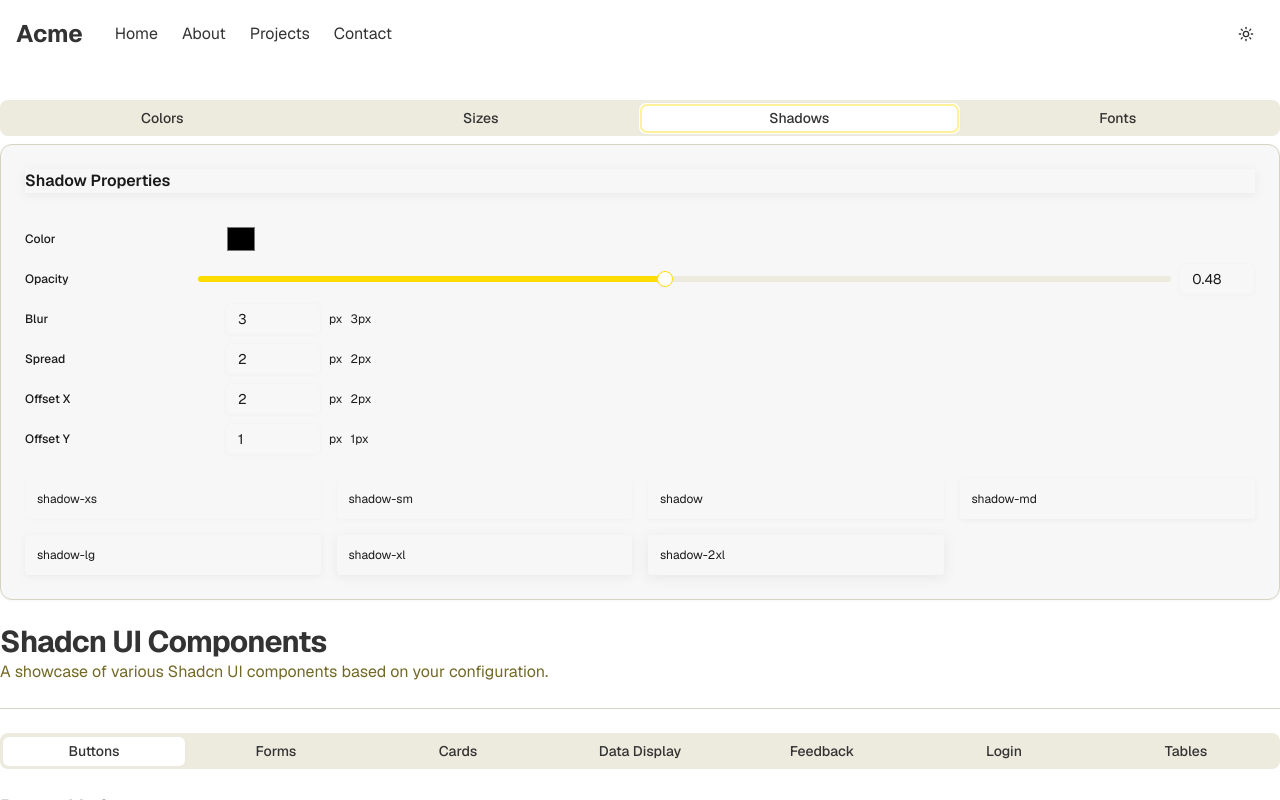
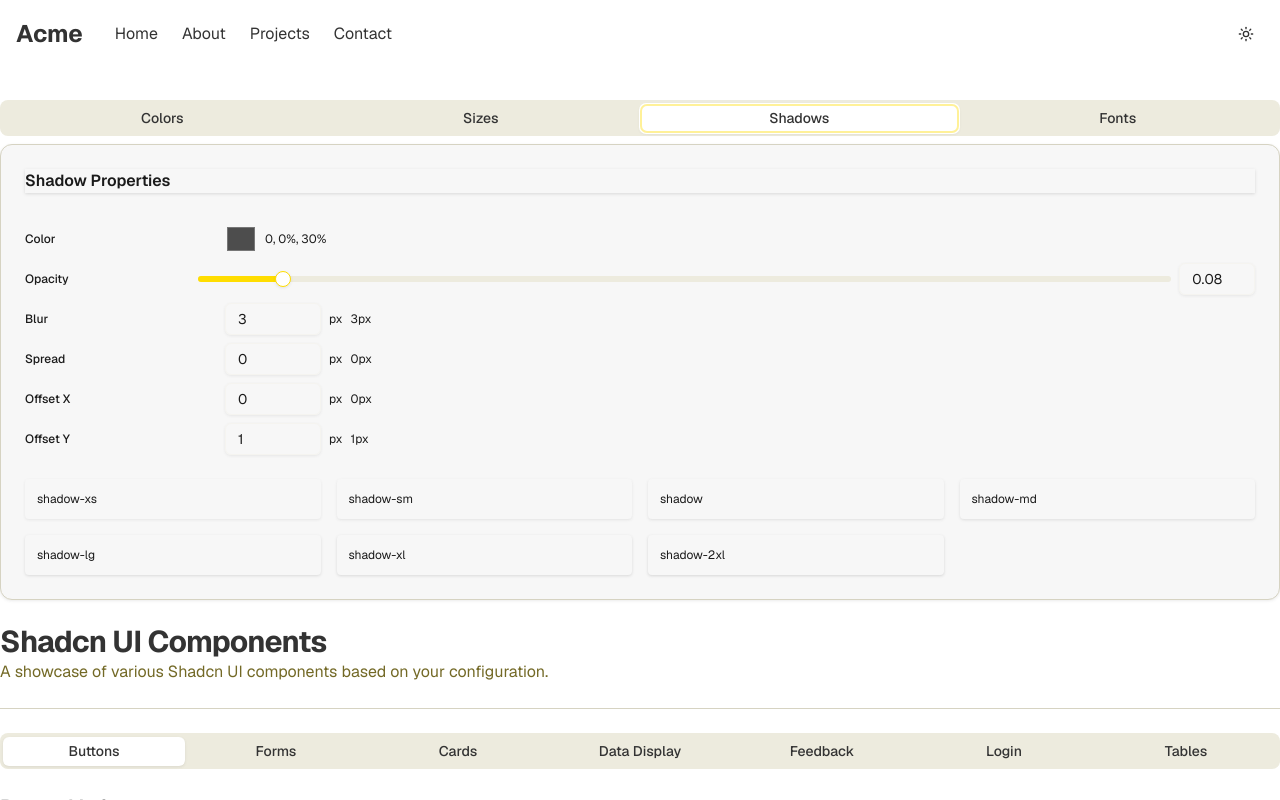
Before and after one commit to smarts-uz/js-next-tinte, a Next.js app: page / in a window 1280 px wide. Both pictures are taken after a click on the tab "Shadows". Shown: the top 800 px of the page. Built offline with nearby package versions, Linux system fonts and the light colour scheme; a web font is replaced by a local one.

Commit message:
shadows modifier

```diff
--- a/src/app/globals.css
+++ b/src/app/globals.css
@@ -43,16 +43,14 @@
   --radius-xl: calc(var(--radius) + 4px);
   --color-destructive-foreground: var(--destructive-foreground);
 
-  /* Computed Shadow Variants */
-  /* Apply the shadow values to the shadow- prefix */
-  --shadow-2xs: 0 0.5px 1.5px 0 hsla(0, 0%, 90%, 0.24);
-  --shadow-xs: 0 0.7px 2.1px 0 hsla(0, 0%, 90%, 0.29);
-  --shadow-sm: 0 0.85px 2.55px 0 hsla(0, 0%, 90%, 0.34);
-  --shadow: 0 1px 3px 0 hsla(0, 0%, 90%, 0.48);
-  --shadow-md: 0 1.2px 4.5px 0 hsla(0, 0%, 90%, 0.58);
-  --shadow-lg: 0 1.5px 6px 0 hsla(0, 0%, 90%, 0.72);
-  --shadow-xl: 0 2px 9px 0 hsla(0, 0%, 90%, 0.86);
-  --shadow-2xl: 0 2.5px 12px 0 hsla(0, 0%, 90%, 0.95);
+  --shadow-2xs: var(--shadow-2xs);
+  --shadow-xs: var(--shadow-xs);
+  --shadow-sm: var(--shadow-sm);
+  --shadow: var(--shadow);
+  --shadow-md: var(--shadow-md);
+  --shadow-lg: var(--shadow-lg);
+  --shadow-xl: var(--shadow-xl);
+  --shadow-2xl: var(--shadow-2xl);
 
   /* Letter Spacing */
   --tracking-tighter: calc(var(--letter-spacing) - 0.05em);
@@ -108,12 +106,6 @@
   --sidebar-border: hsl(0, 0%, 90%);
   --sidebar-ring: hsl(0, 0%, 60%);
   --destructive-foreground: hsl(0, 0%, 100%);
-  --shadow-color: hsl(0, 0%, 90%);
-  --shadow-opacity: 0.48;
-  --shadow-blur: 3px;
-  --shadow-spread: 2px;
-  --shadow-offset-x: 2px;
-  --shadow-offset-y: 1px;
   --letter-spacing: 0em;
   --spacing: 0.25rem;
   --blur: 4px;
@@ -153,12 +145,6 @@
   --sidebar-border: hsl(0, 0%, 10%);
   --sidebar-ring: hsl(0, 0%, 50%);
   --destructive-foreground: hsl(0, 0%, 10%);
-  --shadow-color: hsl(0, 0%, 30%);
-  --shadow-opacity: 0.08;
-  --shadow-blur: 3px;
-  --shadow-spread: 0px;
-  --shadow-offset-x: 0;
-  --shadow-offset-y: 1px;
   --letter-spacing: 0em;
   --spacing: 0.25rem;
   --blur: 4px;
--- a/src/components/ShadowsModifier.tsx
+++ b/src/components/ShadowsModifier.tsx
@@ -16,7 +16,7 @@ const shadowKeys = [
 ] as const;
 
 const defaultValues = {
-  "shadow-color": "hsl(0, 0%, 30%)",
+  "shadow-color": "0, 0%, 30%",
   "shadow-opacity": "0.08",
   "shadow-blur": "3px",
   "shadow-spread": "0px",
@@ -29,6 +29,118 @@ const needsUnit = {
   "shadow-spread": "px",
   "shadow-offset-x": "px",
   "shadow-offset-y": "px",
+};
+
+// Utility functions for HSL <-> HEX conversion (h, s%, l% format)
+const hslStringToHex = (hsl: string): string => {
+  // hsl: '0, 0%, 30%'
+  const match = hsl.match(/(\d+),\s*(\d+)%?,\s*(\d+)%?/);
+  if (!match) return "#cccccc";
+  const [h, sInit, lInit] = match.slice(1).map(Number);
+  let s = sInit;
+  let l = lInit;
+  s /= 100;
+  l /= 100;
+  const c = (1 - Math.abs(2 * l - 1)) * s;
+  const x = c * (1 - Math.abs(((h / 60) % 2) - 1));
+  const m = l - c / 2;
+  let r = 0,
+    g = 0,
+    b = 0;
+  if (h < 60) [r, g, b] = [c, x, 0];
+  else if (h < 120) [r, g, b] = [x, c, 0];
+  else if (h < 180) [r, g, b] = [0, c, x];
+  else if (h < 240) [r, g, b] = [0, x, c];
+  else if (h < 300) [r, g, b] = [x, 0, c];
+  else [r, g, b] = [c, 0, x];
+  const toHex = (v: number) => {
+    const hex = Math.round((v + m) * 255)
+      .toString(16)
+      .padStart(2, "0");
+    return hex;
+  };
+  return `#${toHex(r)}${toHex(g)}${toHex(b)}`;
+};
+
+const hexToHslString = (hex: string): string => {
+  let r = 0,
+    g = 0,
+    b = 0;
+  if (hex.length === 4) {
+    r = parseInt(hex[1] + hex[1], 16);
+    g = parseInt(hex[2] + hex[2], 16);
+    b = parseInt(hex[3] + hex[3], 16);
+  } else if (hex.length === 7) {
+    r = parseInt(hex.slice(1, 3), 16);
+    g = parseInt(hex.slice(3, 5), 16);
+    b = parseInt(hex.slice(5, 7), 16);
+  }
+  r /= 255;
+  g /= 255;
+  b /= 255;
+  const max = Math.max(r, g, b),
+    min = Math.min(r, g, b);
+  let h = 0,
+    s = 0,
+    l = (max + min) / 2;
+  if (max !== min) {
+    const d = max - min;
+    s = l > 0.5 ? d / (2 - max - min) : d / (max + min);
+    switch (max) {
+      case r:
+        h = (g - b) / d + (g < b ? 6 : 0);
+        break;
+      case g:
+        h = (b - r) / d + 2;
+        break;
+      case b:
+        h = (r - g) / d + 4;
+        break;
+    }
+    h *= 60;
+  }
+  s = Math.round(s * 100);
+  l = Math.round(l * 100);
+  h = Math.round(h);
+  return `${h}, ${s}%, ${l}%`;
+};
+
+// Shadow variant multipliers as in globals.css
+const shadowVariants = [
+  { name: "2xs", multiplier: 1 },
+  { name: "xs", multiplier: 1.2 },
+  { name: "sm", multiplier: 1.4 },
+  { name: "", multiplier: 1.6 }, // default shadow
+  { name: "md", multiplier: 1.8 },
+  { name: "lg", multiplier: 2 },
+  { name: "xl", multiplier: 2.2 },
+  { name: "2xl", multiplier: 2.4 },
+];
+
+// Helper to update all shadow variant variables
+const updateShadowVariants = (shadowValues: Record<string, string>) => {
+  // Get base values
+  const offsetX =
+    shadowValues["shadow-offset-x"] || defaultValues["shadow-offset-x"];
+  const offsetY =
+    shadowValues["shadow-offset-y"] || defaultValues["shadow-offset-y"];
+  const blur = shadowValues["shadow-blur"] || defaultValues["shadow-blur"];
+  const spread =
+    shadowValues["shadow-spread"] || defaultValues["shadow-spread"];
+  const color = shadowValues["shadow-color"] || defaultValues["shadow-color"];
+  const opacity = parseFloat(
+    shadowValues["shadow-opacity"] || defaultValues["shadow-opacity"]
+  );
+
+  const base = `${offsetX} ${offsetY} ${blur} ${spread}`;
+
+  shadowVariants.forEach(({ name, multiplier }) => {
+    const varName = `--shadow${name ? "-" + name : ""}`;
+    // Clamp opacity to [0, 1]
+    const finalOpacity = Math.max(0, Math.min(1, opacity * multiplier));
+    const value = `${base} hsla(${color}, ${finalOpacity})`;
+    document.documentElement.style.setProperty(varName, value);
+  });
 };
 
 const ShadowSettings: React.FC = () => {
@@ -63,6 +175,13 @@ const ShadowSettings: React.FC = () => {
           document.documentElement.style.setProperty(`--${key}`, value);
         }
       });
+      // Also set --shadow-color-hsl for the shadow system
+      document.documentElement.style.setProperty(
+        "--shadow-color-hsl",
+        initial["shadow-color"]
+      );
+      // Also update all shadow variant variables on mount
+      updateShadowVariants(initial);
     };
 
     // Initial load
@@ -71,42 +190,71 @@ const ShadowSettings: React.FC = () => {
 
   const handleChange = (key: string, value: string) => {
     // Add units if needed
-    if (key in needsUnit && value && !isNaN(Number(value)) && !value.endsWith(needsUnit[key as keyof typeof needsUnit])) {
+    if (
+      key in needsUnit &&
+      value &&
+      !isNaN(Number(value)) &&
+      !value.endsWith(needsUnit[key as keyof typeof needsUnit])
+    ) {
       value = `${value}${needsUnit[key as keyof typeof needsUnit]}`;
     }
 
     // Store and apply the change
     document.documentElement.style.setProperty(`--${key}`, value);
-    setValues((prev) => ({ ...prev, [key]: value }));
+    setValues((prev) => {
+      const updated = { ...prev, [key]: value };
+      // Also update all shadow variant variables
+      updateShadowVariants(updated);
+      return updated;
+    });
 
-    // Force browser to recalculate CSS
-    document.documentElement.style.setProperty('--shadow-recalc', Date.now().toString());
+    // If shadow-color, also update --shadow-color-hsl
+    if (key === "shadow-color") {
+      document.documentElement.style.setProperty("--shadow-color-hsl", value);
+    }
+
   };
 
   const renderInput = (key: string) => {
     const label = key.replace("shadow-", "").replace(/-/g, " ");
-    const unit = key in needsUnit ? needsUnit[key as keyof typeof needsUnit] : "";
+    const unit =
+      key in needsUnit ? needsUnit[key as keyof typeof needsUnit] : "";
 
     // Get value or default
-    const safeValue = values[key] || defaultValues[key as keyof typeof defaultValues] || "";
+    const safeValue =
+      values[key] || defaultValues[key as keyof typeof defaultValues] || "";
 
     // Strip units for number inputs
     const numericValue = safeValue.replace(/[^\d.-]/g, "");
 
+    if (key === "shadow-color") {
+      // Convert 'h, s%, l%' to HEX for color input
+      const hexValue = hslStringToHex(safeValue);
+      return (
+        <div key={key} className="flex items-center space-x-2 mb-2">
+          <Label htmlFor={key} className="w-48 text-xs capitalize">
+            {label.charAt(0).toUpperCase() + label.slice(1)}
+          </Label>
+          <input
+            type="color"
+            id={key}
+            value={hexValue}
+            onChange={(e) => {
+              const hsl = hexToHslString(e.target.value);
+              handleChange(key, hsl);
+            }}
+            className="h-8 w-8 p-0 border-none rounded"
+          />
+          <span className="text-xs font-mono w-32">{safeValue}</span>
+        </div>
+      );
+    }
     return (
       <div key={key} className="flex items-center space-x-2 mb-2">
         <Label htmlFor={key} className="w-48 text-xs capitalize">
           {label.charAt(0).toUpperCase() + label.slice(1)}
         </Label>
-        {key === "shadow-color" ? (
-          <input
-            type="color"
-            id={key}
-            value={safeValue}
-            onChange={(e) => handleChange(key, e.target.value)}
-            className="h-8 w-8 p-0 border-none rounded"
-          />
-        ) : key === "shadow-opacity" ? (
+        {key === "shadow-opacity" ? (
           <div className="flex items-center space-x-2 w-full">
             <Slider
               value={[parseFloat(safeValue) || 0]}
@@ -163,9 +311,7 @@ const ShadowSettings: React.FC = () => {
   return (
     <Card className="w-full">
       <CardHeader>
-        <CardTitle className="text-base shadow-xl">
-          Shadow Properties
-        </CardTitle>
+        <CardTitle className="text-base shadow-xl">Shadow Properties</CardTitle>
       </CardHeader>
       <CardContent>
         {shadowKeys.map(renderInput)}
```
Also changed, not shown: hello.css (added, +14 -0 lines), hello2.css (added, +15 -0 lines).
